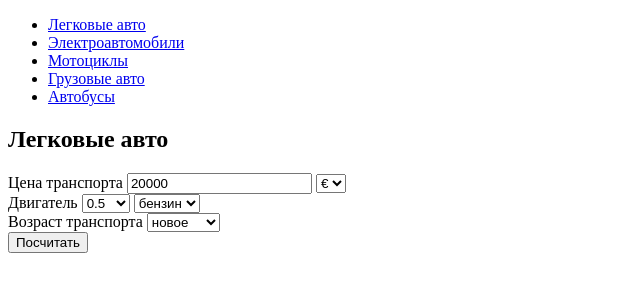
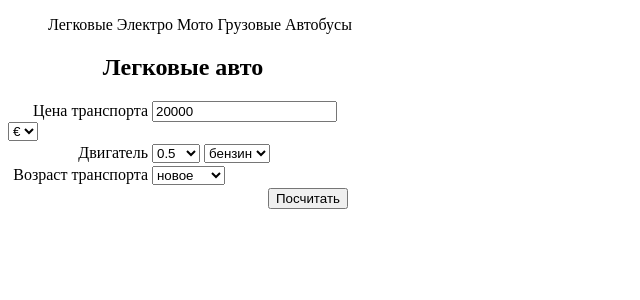
Before and after one commit to AlexPutrya/calc, a PHP site: page / in a window 1280 px wide. Shown: the top 300 px of the page, without its empty margins (0-640 px from the left). Run offline with PHP 8.4, Linux system fonts and the light colour scheme.

Commit message:
Добавлен сss

```diff
--- /dev/null
+++ b/css/style.css
@@ -0,0 +1,36 @@
+.calculator{
+	position: relative;
+	width: 350px;
+}
+.transport li{
+	display: inline;
+}
+.transport li a{
+	color: black;
+	font-style: none;
+	text-decoration: none;
+}
+.transport li a:hover{
+	color: blue;
+	text-decoration: underline;
+}
+form{
+	margin-bottom: 30px;
+}
+h2, h3{
+	text-align: center;
+}
+
+.field{
+	margin: 3px 0 3px 0;
+}
+.field label {
+	display: inline-block;
+	width: 140px;
+	text-align: right;
+}
+
+button{
+	position: absolute;
+	right: 10px;
+}
--- a/form/car_form.php
+++ b/form/car_form.php
@@ -1,11 +1,14 @@
 <h2>Легковые авто</h2>
 	<form action="" method="post">
-		Цена транспорта
+		<div class="field">
+			<label>Цена транспорта</label>
 			<input type="number" name ="price" value="<?php echo empty($_POST['price']) ? '20000': $_POST['price']; ?>">
 			<select name="currency">
 				<option value="2">€</option>
 			</select><br>
-		Двигатель
+		</div>
+		<div class="field">
+			<label>Двигатель</label>
 			<select name="motor">
 				<?php
 				for($i = 0.5; $i <= 20.1; $i += 0.1){
@@ -18,12 +21,15 @@
 				<option value="1">бензин</option>
 				<option value="2">дизель</option>
 			</select><br>
-		Возраст транспорта
+		</div>
+		<div class="field">
+			<label>Возраст транспорта</label>
 			<select name="age">
 				<option value="1"> новое</option>
 				<option value="2"> до 5 лет</option>
 				<option value="3"> 5-8 лет</option>
 				<option value="4"> от 8 лет</option>
 			</select><br>
-		<input type="submit" value="Посчитать">
+		</div>
+		<button type="submit">Посчитать</button>
 	</form>
--- a/index.php
+++ b/index.php
@@ -12,16 +12,19 @@ $type = empty($_GET['type']) ? 'car' : $_GET['type'];
 <head>
 	<meta charset="UTF-8">
 	<title>Document</title>
+	<link rel="stylesheet" href="css/style.css">
 </head>
 <body>
-	<div>
-		<ul>
-			<li><a href="index.php?type=car">Легковые авто</a></li>
-			<li><a href="index.php?type=electrocar">Электроавтомобили</a></li>
-			<li><a href="index.php?type=motocycle">Мотоциклы</a></li>
-			<li><a href="index.php?type=truck">Грузовые авто</a></li>
-			<li><a href="index.php?type=bus">Автобусы</a></li>
-		</ul>
+	<div class="calculator">
+		<nav class="transport">
+			<ul>
+				<li><a href="index.php?type=car">Легковые</a></li>
+				<li><a href="index.php?type=electrocar">Электро</a></li>
+				<li><a href="index.php?type=motocycle">Мото</a></li>
+				<li><a href="index.php?type=truck">Грузовые</a></li>
+				<li><a href="index.php?type=bus">Автобусы</a></li>
+			</ul>
+		</nav>
 		<?php $calculator->$type(); ?>
 	</div>
 </body>
```
Also changed, not shown: form/bus_form.php (+10 -4 lines), form/electrocar_form.php (+12 -8 lines), form/motocycle_form.php (+12 -8 lines), form/truck_form.php (+10 -4 lines). Lines whose indentation alone changed are shown as unchanged.
